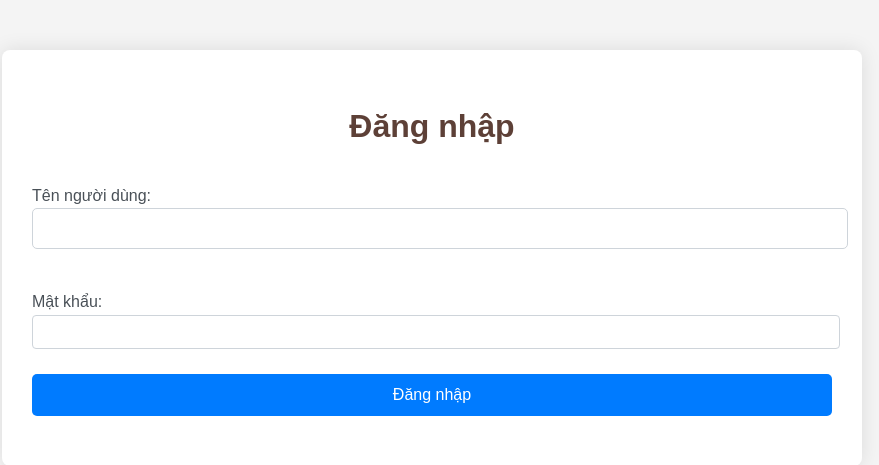
After one commit to khanhvo1592/tts-hgtv, a Flask app: page /login in a window 1280 px wide. The commit adds this page. Shown: the top 465 px of the page, without its empty margins (208-1087 px from the left). Run offline with Flask 3, Linux system fonts and the light colour scheme.

Commit message:
add feature login

```diff
--- a/app.py
+++ b/app.py
@@ -1,4 +1,4 @@
-from flask import Flask, flash, request, render_template, redirect, url_for, send_file, send_from_directory, jsonify
+from flask import Flask, flash, request, render_template, redirect, url_for, send_file, send_from_directory, jsonify, session
 import os
 import json
 from text_to_speech import text_to_speech_viettel, get_voices
@@ -9,14 +9,16 @@ from datetime import datetime, timedelta
 import pandas as pd
 from openpyxl.styles import NamedStyle
 from werkzeug.utils import secure_filename
+from dotenv import load_dotenv
+from functools import wraps
+
+load_dotenv()  # Tải biến môi trường từ file .env
 
 app = Flask(__name__)
-app.secret_key = '3d6f45a5fc12445dbac2f59c3b6c7cb1'
-
+app.secret_key = 'your_secret_key'  # Thay đổi secret key của bạn
 
 app.config['UPLOAD_FOLDER'] = os.path.join(os.path.dirname(__file__), 'uploads')
 os.makedirs(app.config['UPLOAD_FOLDER'], exist_ok=True)
-
 
 ALLOWED_EXTENSIONS = {'mp3', 'wav', 'm4a'}
 CONFIG_FILE = 'config.json'
@@ -36,6 +38,37 @@ def write_token(token):
     with open(CONFIG_FILE, 'w') as f:
         json.dump({"token": token}, f)
 
+# Decorator để kiểm tra đăng nhập
+def login_required(f):
+    @wraps(f)
+    def decorated_function(*args, **kwargs):
+        if 'username' not in session:
+            flash('Bạn cần đăng nhập để truy cập trang này.', 'danger')
+            return redirect(url_for('login'))  # Chuyển hướng đến trang đăng nhập
+        return f(*args, **kwargs)
+    return decorated_function
+
+# Route cho trang đăng nhập
+@app.route('/login', methods=['GET', 'POST'])
+def login():
+    if request.method == 'POST':
+        username = request.form['username']
+        password = request.form['password']
+
+        # Kiểm tra thông tin đăng nhập
+        if username == os.getenv('USERNAME') and password == os.getenv('PASSWORD'):
+            session['username'] = username
+            flash('Đăng nhập thành công!', 'success')
+            return redirect(url_for('home'))  # Chuyển hướng về trang chính
+        else:
+            flash('Tên người dùng hoặc mật khẩu không đúng!', 'danger')
+
+    return render_template('login.html')
+
+# Route cho trang chính
+@app.route('/')
+def home():
+    return render_template('home.html')
 
 @app.route('/config', methods=['GET', 'POST'])
 def config_page():
@@ -50,12 +83,8 @@ def config_page():
 
     return render_template('config.html', token=current_token)
 
-
-@app.route('/')
-def home():
-    return render_template('home.html')
-
 @app.route('/speech-to-text', methods=['GET', 'POST'])
+@login_required  # Bảo vệ route này
 def speech_to_text_page():
     result_text = None
     if request.method == 'POST':
@@ -81,6 +110,7 @@ def speech_to_text_page():
     return render_template('speech_to_text.html', result=result_text, history=history)
 
 @app.route('/text-to-speech', methods=['GET', 'POST'])
+@login_required  # Bảo vệ route này
 def text_to_speech_page():
     if request.method == 'POST':
         if 'text' not in request.form:
@@ -121,6 +151,7 @@ def download_file(filename):
     except Exception as e:
         return jsonify({"success": False, "message": str(e)}), 500
 @app.route('/create_broadcast_schedule', methods=['GET', 'POST'])
+@login_required  # Bảo vệ route này
 def create_broadcast_schedule_page():
     if request.method == 'POST':
         date_input = request.form['date_input']
@@ -146,5 +177,11 @@ def get_available_files():
     files.sort(reverse=True)
     return files[:10]  # Trả về tối đa 10 file mới nhất
 
+@app.route('/logout')
+def logout():
+    session.pop('username', None)  # Xóa thông tin đăng nhập
+    flash('Bạn đã đăng xuất thành công!', 'success')
+    return redirect(url_for('login'))  # Chuyển hướng về trang đăng nhập
+
 if __name__ == '__main__':
     app.run(debug=True)
--- a/requirements.txt
+++ b/requirements.txt
@@ -21,3 +21,4 @@ six==1.16.0
 tzdata==2024.1
 urllib3==2.2.2
 Werkzeug==3.0.3
+python-dotenv
--- a/static/style.css
+++ b/static/style.css
@@ -107,17 +107,23 @@ body {
 
 .container {
     max-width: 800px;
-    margin: 40px auto;
+    margin: 50px auto;
+    padding: 20px;
     background-color: #fff;
-    padding: -20px;
     border-radius: 5px;
     box-shadow: 0 0 10px rgba(0, 0, 0, 0.1);
 }
 
 h1 {
-    color: #333;
     text-align: center;
-    padding-top: 10px;
+}
+
+.form-group {
+    margin-bottom: 15px;
+}
+
+.btn-primary {
+    width: 100%;
 }
 
 ul {
@@ -394,10 +400,6 @@ input[type="submit"]:hover {
         max-width: 250px;
     }
 }
-body {
-    background-color: #f8f9fa;
-    font-family: 'Roboto', sans-serif, Arial;
-}
 
 .container {
     background-color: white;
@@ -462,3 +464,13 @@ label {
 .form-group:last-child {
     margin-right: 0; /* Không thêm khoảng cách cho phần tử cuối cùng */
 }
+
+/* Điều chỉnh kiểu cho input mật khẩu */
+input[type="password"] {
+    width: 100%; /* Đảm bảo chiều rộng 100% */
+    padding: 8px; /* Giảm padding để trường nhập nhỏ hơn */
+    font-size: 14px; /* Giảm kích thước font nếu cần */
+    border: 1px solid #ced4da; /* Đảm bảo border đồng nhất */
+    border-radius: 4px; /* Độ bo góc */
+    transition: border-color 0.3s ease; /* Hiệu ứng chuyển tiếp */
+}
--- a/templates/base.html
+++ b/templates/base.html
@@ -20,6 +20,9 @@
             <li><a href="{{ url_for('speech_to_text_page') }}">Speech To Text</a></li>
             <li><a href="{{ url_for('text_to_speech_page') }}">Text To Speech</a></li>
             <li><a href="{{ url_for('create_broadcast_schedule_page') }}">Tạo lịch phát sóng</a></li>
+            {% if session.username %}
+                <li><a href="{{ url_for('logout') }}">Đăng xuất</a></li>
+            {% endif %}
         </ul>
         <div class="burger">
             <div class="line1"></div>
--- /dev/null
+++ b/templates/login.html
@@ -0,0 +1,34 @@
+<!DOCTYPE html>
+<html lang="vi">
+<head>
+    <meta charset="UTF-8">
+    <meta name="viewport" content="width=device-width, initial-scale=1.0">
+    <title>Đăng nhập</title>
+    <link rel="stylesheet" href="{{ url_for('static', filename='style.css') }}">
+</head>
+<body>
+    <div class="container">
+        <h1>Đăng nhập</h1>
+        <form method="post">
+            <div class="form-group">
+                <label for="username">Tên người dùng:</label>
+                <input type="text" name="username" id="username" class="form-control" required>
+            </div>
+            <div class="form-group">
+                <label for="password">Mật khẩu:</label>
+                <input type="password" name="password" id="password" class="form-control" required>
+            </div>
+            <input type="submit" value="Đăng nhập" class="btn-primary">
+        </form>
+        {% with messages = get_flashed_messages(with_categories=true) %}
+            {% if messages %}
+                <ul>
+                {% for category, message in messages %}
+                    <li class="{{ category }}">{{ message }}</li>
+                {% endfor %}
+                </ul>
+            {% endif %}
+        {% endwith %}
+    </div>
+</body>
+</html>
```
Also changed, not shown: 1 other file.
